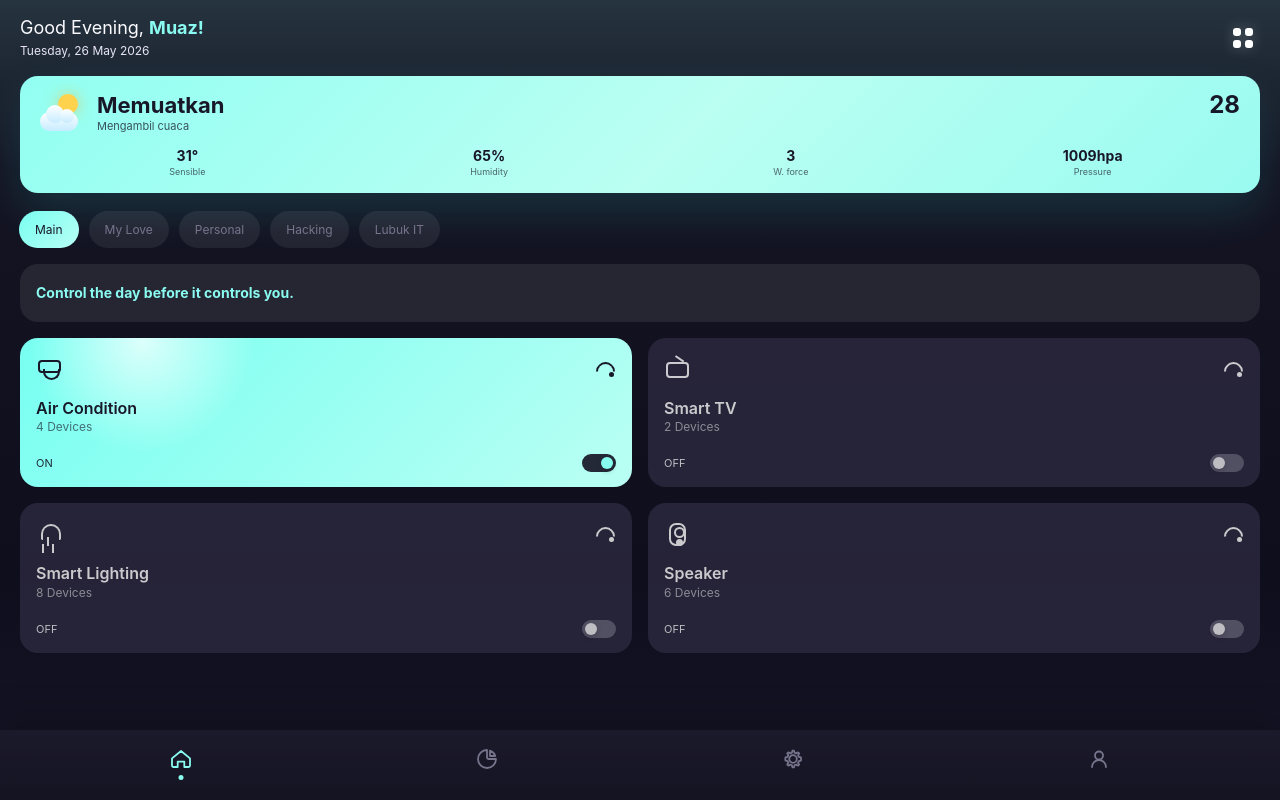
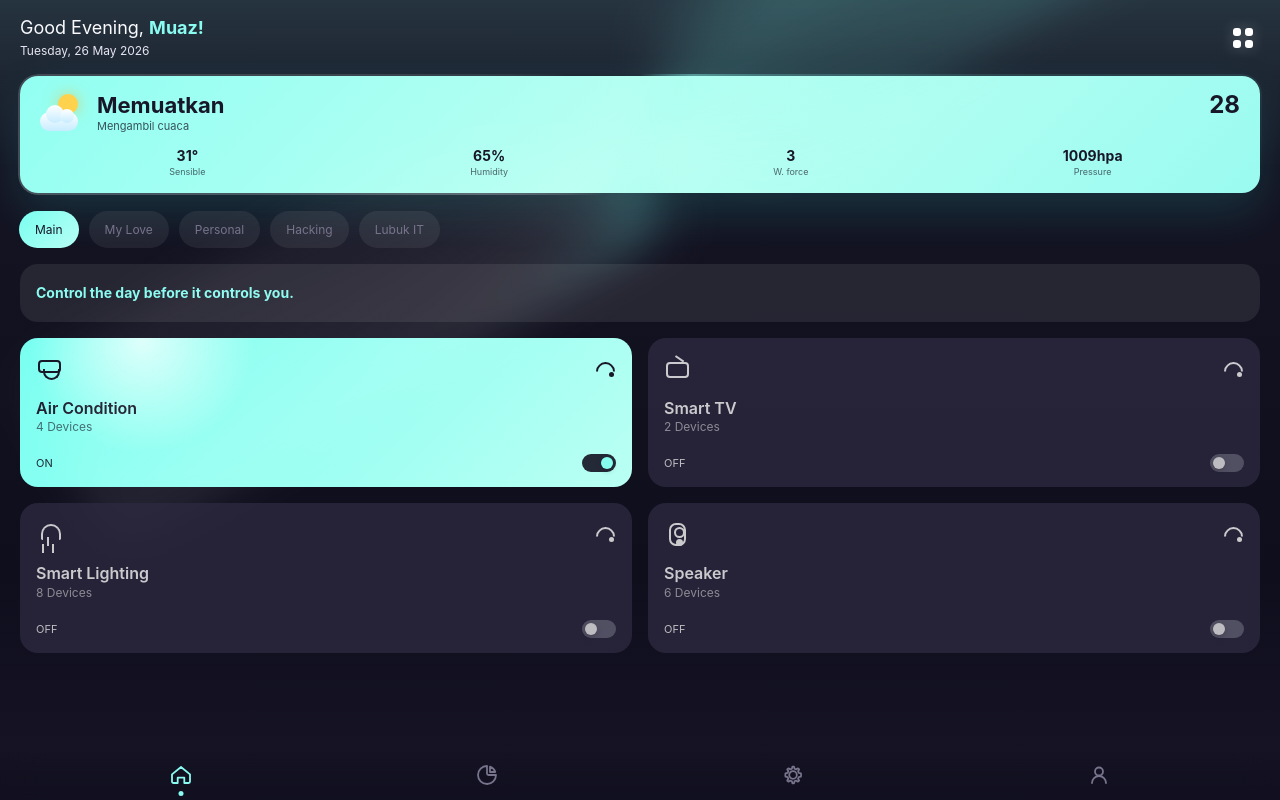
Before and after one commit to lubukit/MyAsis-v1.1, a plain HTML site: page index.html in a window 1280 px wide. Drawn offline with Linux system fonts and the light colour scheme.

Commit message:
Add files via upload

```diff
--- a/index.html
+++ b/index.html
@@ -10,7 +10,7 @@
     <title>Smart Home Dashboard</title>
     <link rel="manifest" href="manifest.webmanifest">
     <link rel="apple-touch-icon" href="icon.svg">
-    <link rel="stylesheet" href="styles.css?v=54">
+    <link rel="stylesheet" href="styles.css?v=57">
   </head>
   <body>
     <main class="app-shell" aria-label="Smart home dashboard">
@@ -770,7 +770,7 @@
     </main>
     <script src="https://www.gstatic.com/firebasejs/10.12.5/firebase-app-compat.js" defer></script>
     <script src="https://www.gstatic.com/firebasejs/10.12.5/firebase-firestore-compat.js" defer></script>
-    <script src="firebase-config.js?v=54" defer></script>
-    <script src="app.js?v=54" defer></script>
+    <script src="firebase-config.js?v=57" defer></script>
+    <script src="app.js?v=57" defer></script>
   </body>
 </html>
--- a/service-worker.js
+++ b/service-worker.js
@@ -1,4 +1,4 @@
-const CACHE_NAME = "smart-home-dashboard-v54";
+const CACHE_NAME = "smart-home-dashboard-v57";
 const ASSETS = [
   "./",
   "./index.html",
--- a/styles.css
+++ b/styles.css
@@ -134,6 +134,7 @@ button {
 
 .weather-card {
   position: relative;
+  isolation: isolate;
   min-height: 126px;
   display: grid;
   grid-template-columns: 1fr auto;
@@ -149,6 +150,43 @@ button {
   box-shadow: 0 18px 46px rgba(52, 251, 231, 0.14);
 }
 
+.weather-card::before,
+.weather-card::after,
+.calendar-card::before,
+.calendar-card::after {
+  content: "";
+  position: absolute;
+  pointer-events: none;
+  z-index: -1;
+}
+
+.weather-card::before,
+.calendar-card::before {
+  inset: -42px;
+  border-radius: 36px;
+  background:
+    conic-gradient(from 0deg, transparent 0deg, rgba(138, 251, 241, 0.58) 36deg, rgba(255, 255, 255, 0.24) 72deg, transparent 126deg, transparent 210deg, rgba(123, 255, 242, 0.46) 258deg, transparent 322deg);
+  filter: blur(18px);
+  opacity: 0.58;
+  animation: auraRotate 12s linear infinite, auraPulse 5.8s ease-in-out infinite;
+  transform-origin: center;
+}
+
+.weather-card::after,
+.calendar-card::after {
+  inset: -2px;
+  border-radius: 20px;
+  padding: 2px;
+  background:
+    conic-gradient(from var(--glow-angle, 0deg), transparent 0deg, rgba(138, 251, 241, 0.9) 42deg, transparent 95deg, transparent 210deg, rgba(255, 255, 255, 0.55) 250deg, transparent 310deg);
+  mask: linear-gradient(#000 0 0) content-box, linear-gradient(#000 0 0);
+  mask-composite: exclude;
+  -webkit-mask: linear-gradient(#000 0 0) content-box, linear-gradient(#000 0 0);
+  -webkit-mask-composite: xor;
+  opacity: 0.5;
+  animation: auraBorder 7.5s linear infinite;
+}
+
 .sale-summary-card {
   background:
     radial-gradient(circle at 11% 10%, rgba(255, 255, 255, 0.5), transparent 9rem),
@@ -156,11 +194,23 @@ button {
   background-size: 160% 160%;
 }
 
+.sale-summary-card::before {
+  background:
+    conic-gradient(from 0deg, transparent 0deg, rgba(98, 216, 255, 0.64) 36deg, rgba(138, 251, 241, 0.34) 74deg, transparent 128deg, transparent 210deg, rgba(184, 255, 245, 0.5) 258deg, transparent 322deg);
+}
+
+.sale-summary-card::after {
+  background:
+    conic-gradient(from var(--glow-angle, 0deg), transparent 0deg, rgba(98, 216, 255, 0.95) 42deg, transparent 95deg, transparent 210deg, rgba(138, 251, 241, 0.72) 250deg, transparent 310deg);
+}
+
 .weather-card[hidden] {
   display: none;
 }
 
 .calendar-card {
+  position: relative;
+  isolation: isolate;
   min-height: 126px;
   border-radius: 18px;
   padding: 14px;
@@ -2649,6 +2699,37 @@ button {
   }
 }
 
+@keyframes auraRotate {
+  from {
+    transform: rotate(0deg) scale(1);
+  }
+
+  to {
+    transform: rotate(360deg) scale(1);
+  }
+}
+
+@keyframes auraPulse {
+  0%,
+  100% {
+    opacity: 0.36;
+  }
+
+  50% {
+    opacity: 0.68;
+  }
+}
+
+@keyframes auraBorder {
+  from {
+    --glow-angle: 0deg;
+  }
+
+  to {
+    --glow-angle: 360deg;
+  }
+}
+
 .bottom-nav {
   position: absolute;
   left: 0;
@@ -2796,7 +2877,7 @@ body {
   max-height: 100dvh;
   border: 0;
   border-radius: 0;
-  padding: max(18px, env(safe-area-inset-top)) 20px calc(80px + env(safe-area-inset-bottom));
+  padding: max(18px, env(safe-area-inset-top)) 20px calc(58px + env(safe-area-inset-bottom));
   overflow-x: hidden;
   overflow-y: auto;
   -webkit-overflow-scrolling: touch;
@@ -2878,17 +2959,17 @@ body {
   z-index: 30;
   left: 0;
   right: 0;
-  bottom: calc(env(safe-area-inset-bottom) * -1);
-  min-height: calc(70px + env(safe-area-inset-bottom));
+  bottom: calc((env(safe-area-inset-bottom) + 10px) * -1);
+  min-height: calc(58px + env(safe-area-inset-bottom));
   align-items: flex-start;
-  padding: 8px 28px calc(10px + env(safe-area-inset-bottom));
+  padding: 4px 28px calc(6px + env(safe-area-inset-bottom));
   background:
-    linear-gradient(180deg, rgba(29, 27, 45, 0.86), rgba(21, 20, 34, 0.98));
-  box-shadow: 0 -14px 34px rgba(0, 0, 0, 0.18);
+    linear-gradient(180deg, rgba(15, 14, 29, 0), rgba(15, 14, 29, 0.48) 42%, rgba(15, 14, 29, 0.72));
+  box-shadow: none;
 }
 
 .bottom-nav .nav-item {
-  margin-top: 2px;
+  margin-top: 0;
 }
 
 .bio-sheet,
```
